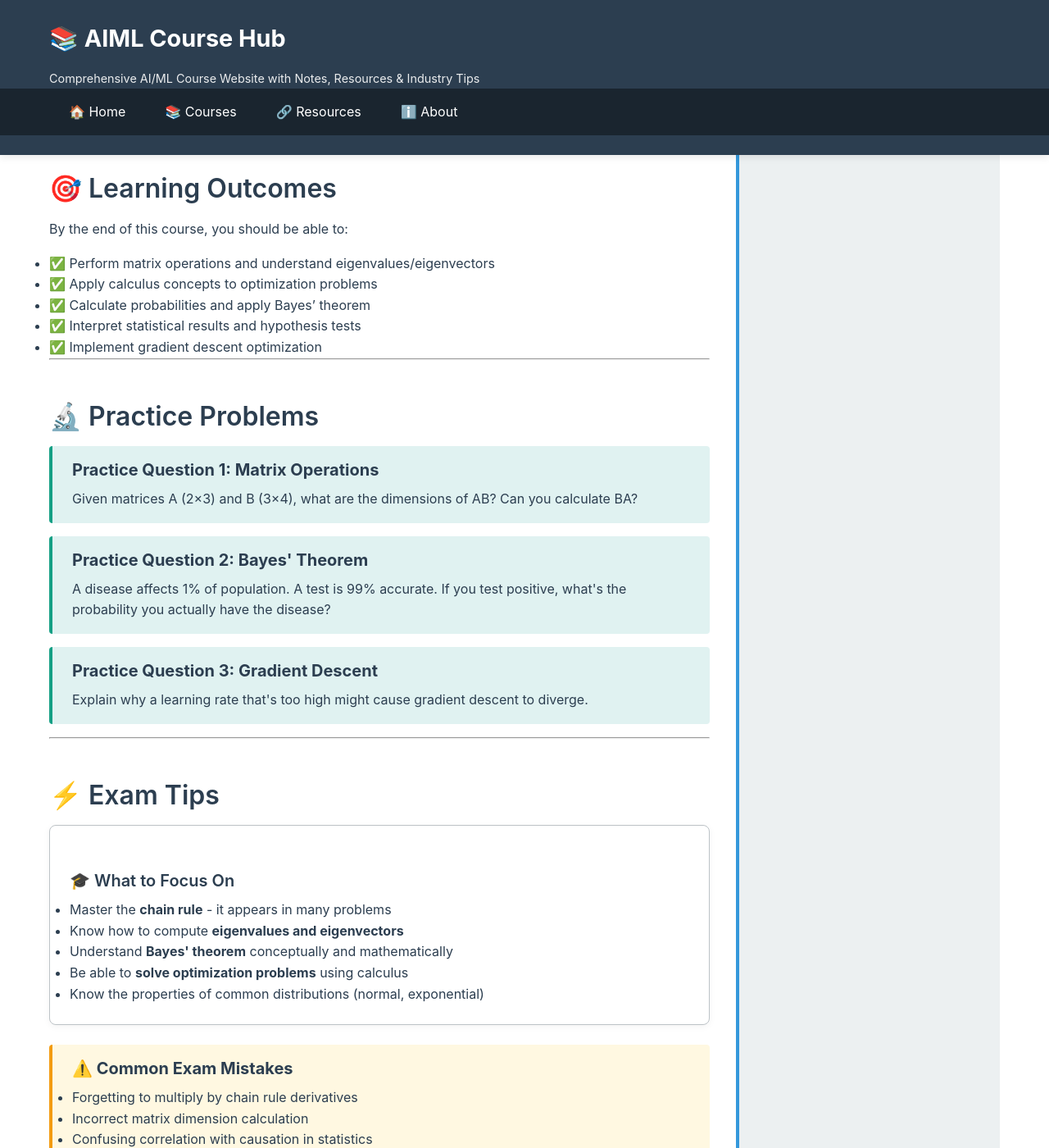
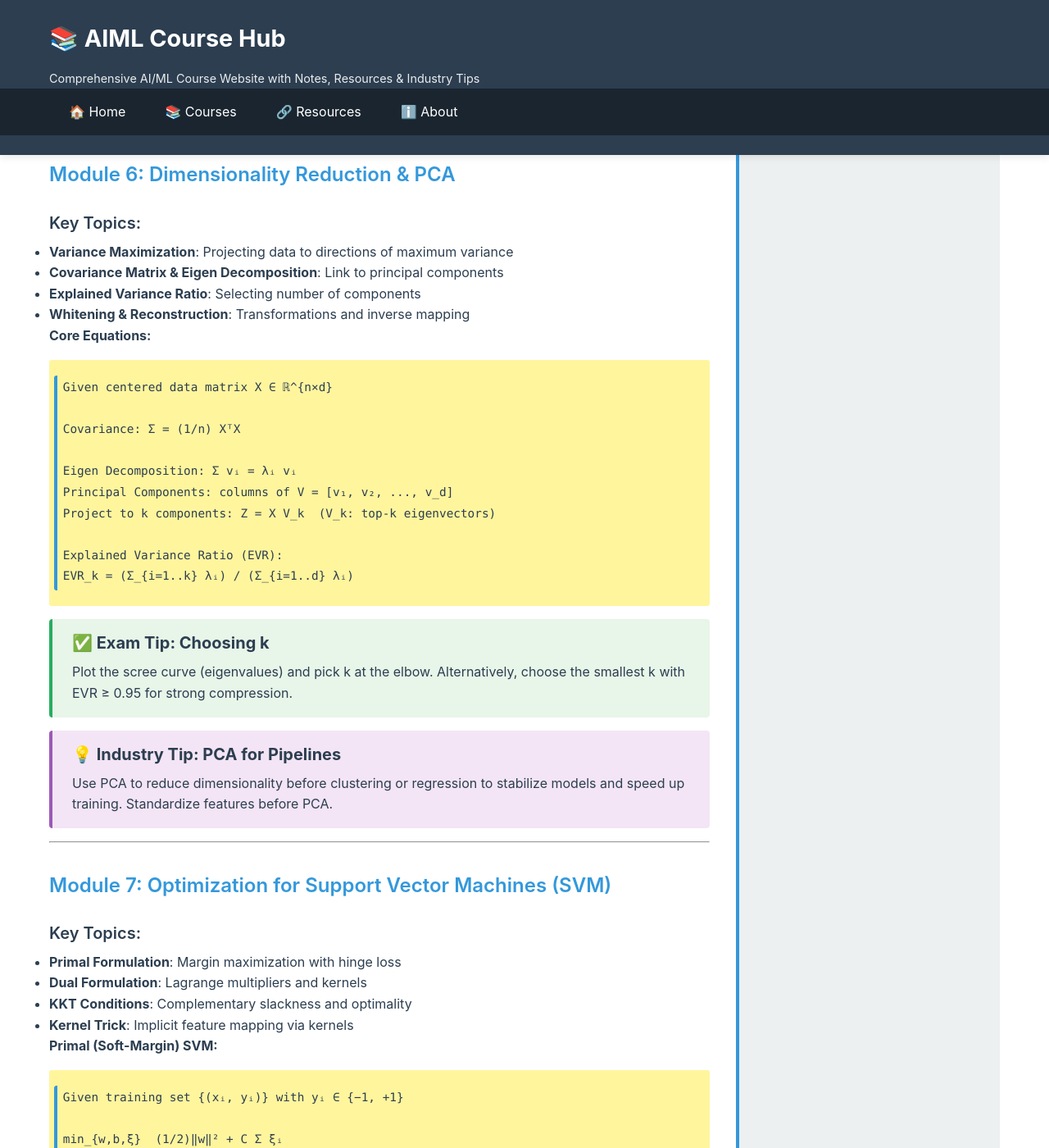
Before and after one commit to shivam2003-dev/semester_1_all_course, a Jekyll site: the page built from courses/01-math-foundations.md, in a window 1280 px wide and 1400 px high, scrolled down 5324 px. Shown: the whole window at 82% size. Built offline with Jekyll 4.4.1, drawn with Linux system fonts in a browser that asks for light colours; some of the changed text lies outside the part shown.

Commit message:
feat: align MFML with syllabus (add PCA & SVM optimization); add GitHub Actions workflow to deploy Jekyll to gh-pages

````diff
--- a/courses/01-math-foundations.md
+++ b/courses/01-math-foundations.md
@@ -13,6 +13,8 @@
   - Probability Theory
   - Statistical Methods
   - Optimization
+  - Principal Component Analysis (PCA)
+  - SVM Optimization (Primal/Dual)
 github_repo: "https://github.com/shivam2003-dev/semester_1_all_course"
 ---
 
@@ -201,6 +203,83 @@
 
 ---
 
+### Module 6: Dimensionality Reduction & PCA
+
+#### Key Topics:
+- **Variance Maximization**: Projecting data to directions of maximum variance
+- **Covariance Matrix & Eigen Decomposition**: Link to principal components
+- **Explained Variance Ratio**: Selecting number of components
+- **Whitening & Reconstruction**: Transformations and inverse mapping
+
+**Core Equations:**
+```
+Given centered data matrix X ∈ ℝ^{n×d}
+
+Covariance: Σ = (1/n) XᵀX
+
+Eigen Decomposition: Σ vᵢ = λᵢ vᵢ
+Principal Components: columns of V = [v₁, v₂, ..., v_d]
+Project to k components: Z = X V_k  (V_k: top-k eigenvectors)
+
+Explained Variance Ratio (EVR):
+EVR_k = (Σ_{i=1..k} λᵢ) / (Σ_{i=1..d} λᵢ)
+```
+
+<div class="alert alert-success">
+  <h4>✅ Exam Tip: Choosing k</h4>
+  <p>Plot the scree curve (eigenvalues) and pick k at the elbow. Alternatively, choose the smallest k with EVR ≥ 0.95 for strong compression.</p>
+</div>
+
+<div class="alert alert-tip">
+  <h4>💡 Industry Tip: PCA for Pipelines</h4>
+  <p>Use PCA to reduce dimensionality before clustering or regression to stabilize models and speed up training. Standardize features before PCA.</p>
+</div>
+
+---
+
+### Module 7: Optimization for Support Vector Machines (SVM)
+
+#### Key Topics:
+- **Primal Formulation**: Margin maximization with hinge loss
+- **Dual Formulation**: Lagrange multipliers and kernels
+- **KKT Conditions**: Complementary slackness and optimality
+- **Kernel Trick**: Implicit feature mapping via kernels
+
+**Primal (Soft-Margin) SVM:**
+```
+Given training set {(xᵢ, yᵢ)} with yᵢ ∈ {−1, +1}
+
+min_{w,b,ξ}  (1/2)‖w‖² + C Σ ξᵢ
+subject to: yᵢ (wᵀ xᵢ + b) ≥ 1 − ξᵢ,  ξᵢ ≥ 0
+```
+
+**Dual Form:**
+```
+max_α  Σ αᵢ − (1/2) ΣΣ αᵢ αⱼ yᵢ yⱼ K(xᵢ, xⱼ)
+subject to: 0 ≤ αᵢ ≤ C,  Σ αᵢ yᵢ = 0
+
+Decision function: f(x) = sign(Σ αᵢ yᵢ K(xᵢ, x) + b)
+```
+
+**KKT Conditions (at optimum):**
+```
+αᵢ ≥ 0, ξᵢ ≥ 0
+αᵢ [ yᵢ (wᵀ xᵢ + b) − 1 + ξᵢ ] = 0
+μᵢ ξᵢ = 0,  μᵢ ≥ 0  (for slack constraints)
+```
+
+<div class="alert alert-info">
+  <h4>ℹ️ Important: Support Vectors</h4>
+  <p>Only points with αᵢ > 0 contribute to the decision boundary. These are the support vectors; removing non-support vectors doesn’t change the classifier.</p>
+</div>
+
+<div class="alert alert-warning">
+  <h4>⚠️ Warning: Feature Scaling</h4>
+  <p>SVMs are sensitive to feature scales. Always standardize features before training to avoid dominance of high-variance features.</p>
+</div>
+
+---
+
 ## 🎯 Learning Outcomes
 
 By the end of this course, you should be able to:
@@ -210,6 +289,8 @@
 - ✅ Calculate probabilities and apply Bayes' theorem
 - ✅ Interpret statistical results and hypothesis tests
 - ✅ Implement gradient descent optimization
+- ✅ Perform PCA and reason about explained variance
+- ✅ Derive SVM primal/dual and apply KKT conditions
 
 ---
 
````
Also changed, not shown: .github/workflows/jekyll.yml (added).
